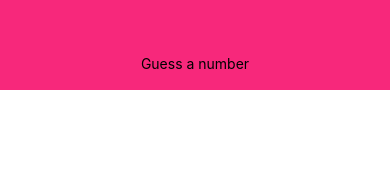
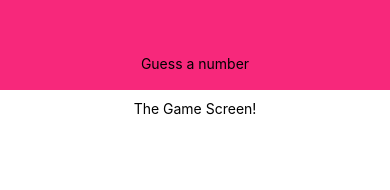
Before and after one commit to songhee24/expo-real-app, a React Native app: screen / in a window 390 px wide. Shown: the top 190 px of the page. Built offline with nearby package versions, Linux system fonts and the light colour scheme.

Commit message:
Adding a Screen Component

```diff
--- a/App.js
+++ b/App.js
@@ -1,10 +1,12 @@
 import { StyleSheet, View } from 'react-native';
 import Header from "./components/Header";
+import StartGameScreen from "./screens/StartGameScreen";
 
 export default function App() {
   return (
     <View style={styles.screen}>
       <Header title="Guess a number"/>
+      <StartGameScreen />
     </View>
   );
 }
--- /dev/null
+++ b/screens/StartGameScreen.js
@@ -0,0 +1,19 @@
+import {View, Text, StyleSheet} from "react-native";
+
+const StartGameScreen = props => {
+    return (
+        <View style={styles.screen}>
+            <Text>The Game Screen!</Text>
+        </View>
+    )
+}
+
+const styles = StyleSheet.create({
+    screen: {
+        flex: 1,
+        padding: 10,
+        alignItems: "center",
+    }
+})
+
+export default StartGameScreen
```
